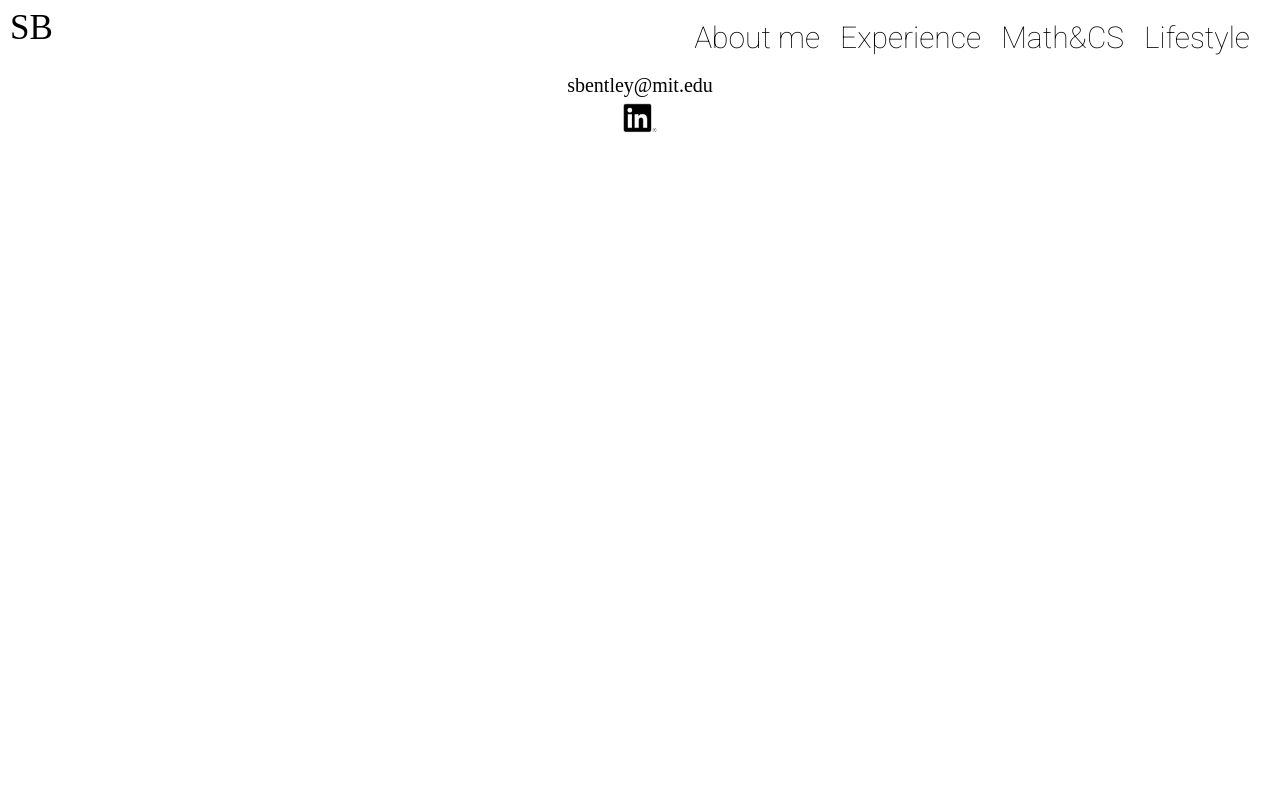
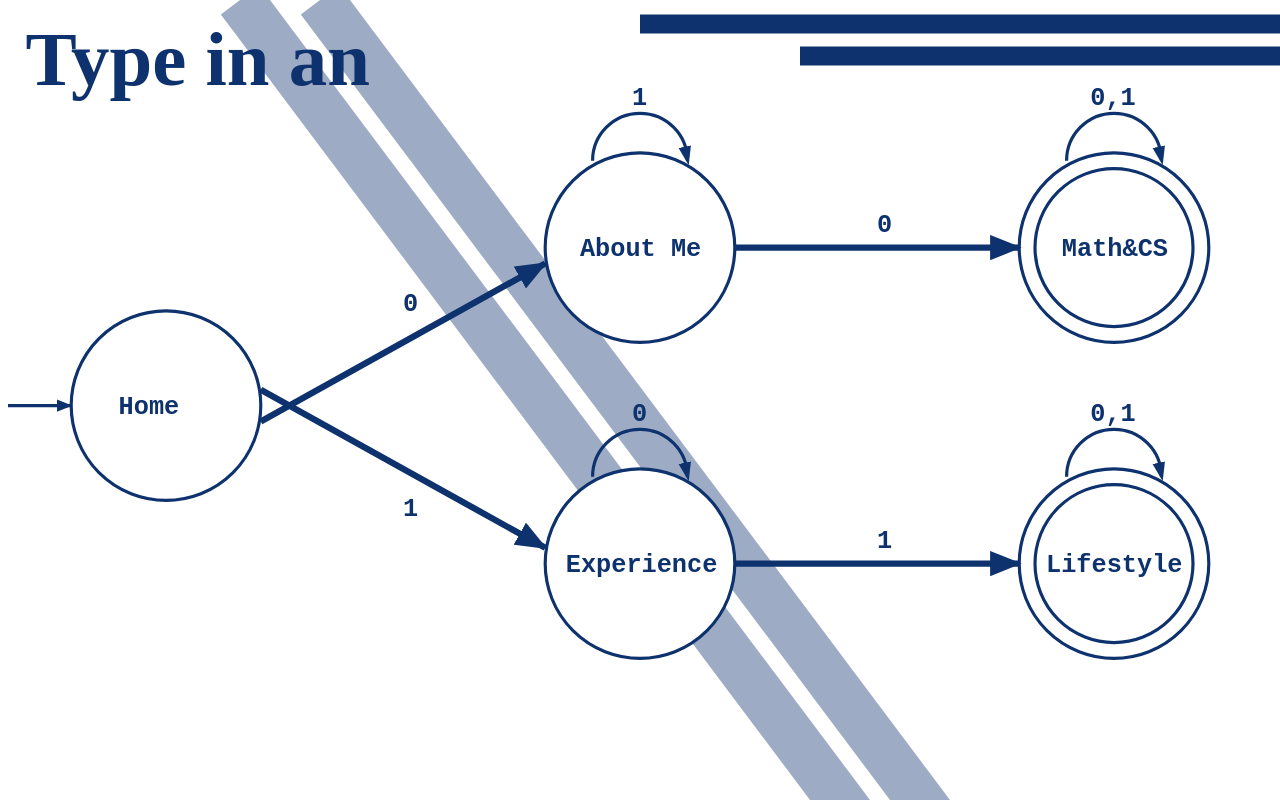
Before and after one commit to SarahBentley/SarahBentley-site, a React (Create React App) app: page / in a window 1280 px wide. Shown: the top 802 px of the page. Built offline with nearby package versions, Linux system fonts and the light colour scheme; a web font is replaced by a local one.

Commit message:
fixing routing

```diff
--- a/src/App.js
+++ b/src/App.js
@@ -10,7 +10,7 @@ import Lifestyle from './Components/js/Lifestyle.js'
 // import MathPost from './Components/js/MathPost.js'
 
 import {
-  HashRouter as Router,
+  BrowserRouter as Router,
   Switch,
   Route
 } from "react-router-dom";
@@ -22,13 +22,13 @@ export default function App() {
         {/* Conditional render NavBar based on the route */}
         <Route
           render={({ location }) =>
-            location.pathname !== '/sarahbentley' && <NavBar />
+            location.pathname !== '/' && <NavBar />
           }
         />
 
         <div className="Switch-container">
           <Switch>
-            <Route exact component={Home} path="/sarahbentley" />
+            <Route exact component={Home} path="/" />
             <Route exact component={About} path="/about" />
             <Route exact component={Experience} path="/experience" />
             <Route exact component={Math} path="/math_cs" />
```
